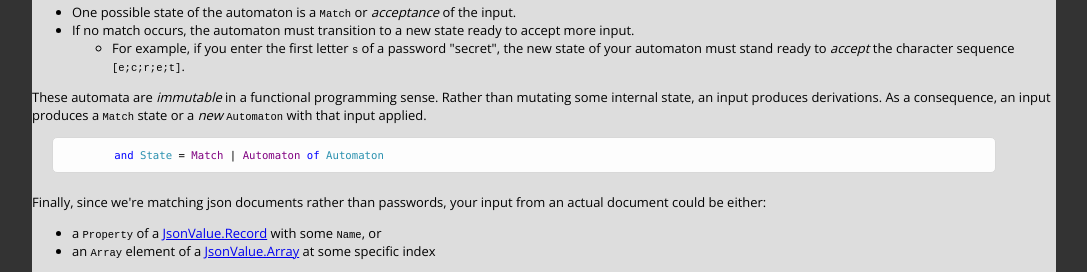
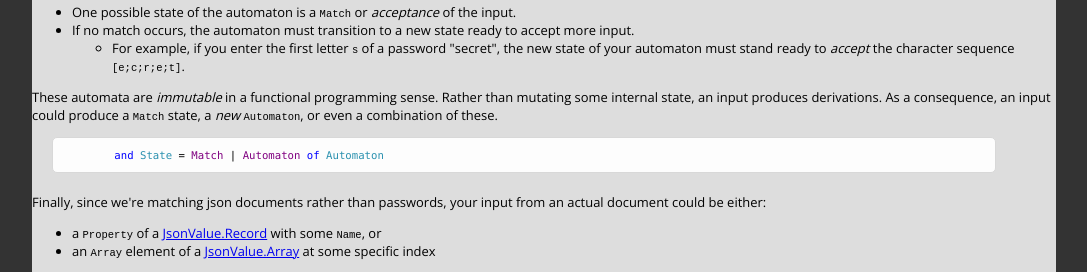
Before and after one commit to j-alexander/j-alexander.github.io, a Jekyll site: the page built from _posts/2016-12-15-jsonpath-queries-using-fsharpdata.html, in a window 1280 px wide and 900 px high, scrolled down 1487 px. Shown: the part 172-444 px from the top of the window, without its empty margins (96-1183 px from the left). Built offline with Jekyll 4.4.1, drawn with Linux system fonts in a browser that asks for light colours; some web fonts are replaced.

Commit message:
update text

```diff
--- a/_posts/2016-12-15-jsonpath-queries-using-fsharpdata.html
+++ b/_posts/2016-12-15-jsonpath-queries-using-fsharpdata.html
@@ -101,8 +101,8 @@ your automaton must stand ready to <em>accept</em> the character sequence <code>
 </li>
 </ul>
 <p>These automata are <em>immutable</em> in a functional programming sense.  Rather than mutating
-some internal state, an input produces derivations.  As a consequence, an input produces
-a <code>Match</code> state or a <em>new</em> <code>Automaton</code> with that input applied.</p>
+some internal state, an input produces derivations.  As a consequence, an input could
+produce a <code>Match</code> state, a <em>new</em> <code>Automaton</code>, or even a combination of these.</p>
 <pre class="fssnip highlighted"><code lang="fsharp">        <span class="k">and</span> <span onmouseout="hideTip(event, 'fs41', 70)" onmouseover="showTip(event, 'fs41', 70)" class="t">State</span> <span class="o">=</span> <span onmouseout="hideTip(event, 'fs42', 71)" onmouseover="showTip(event, 'fs42', 71)" class="p">Match</span> | <span onmouseout="hideTip(event, 'fs39', 72)" onmouseover="showTip(event, 'fs39', 72)" class="p">Automaton</span> <span class="k">of</span> <span onmouseout="hideTip(event, 'fs39', 73)" onmouseover="showTip(event, 'fs39', 73)" class="t">Automaton</span>
 </code></pre>
 <p>Finally, since we're matching json documents rather than passwords, your input from an
```
Also changed, not shown: 1 other file.
